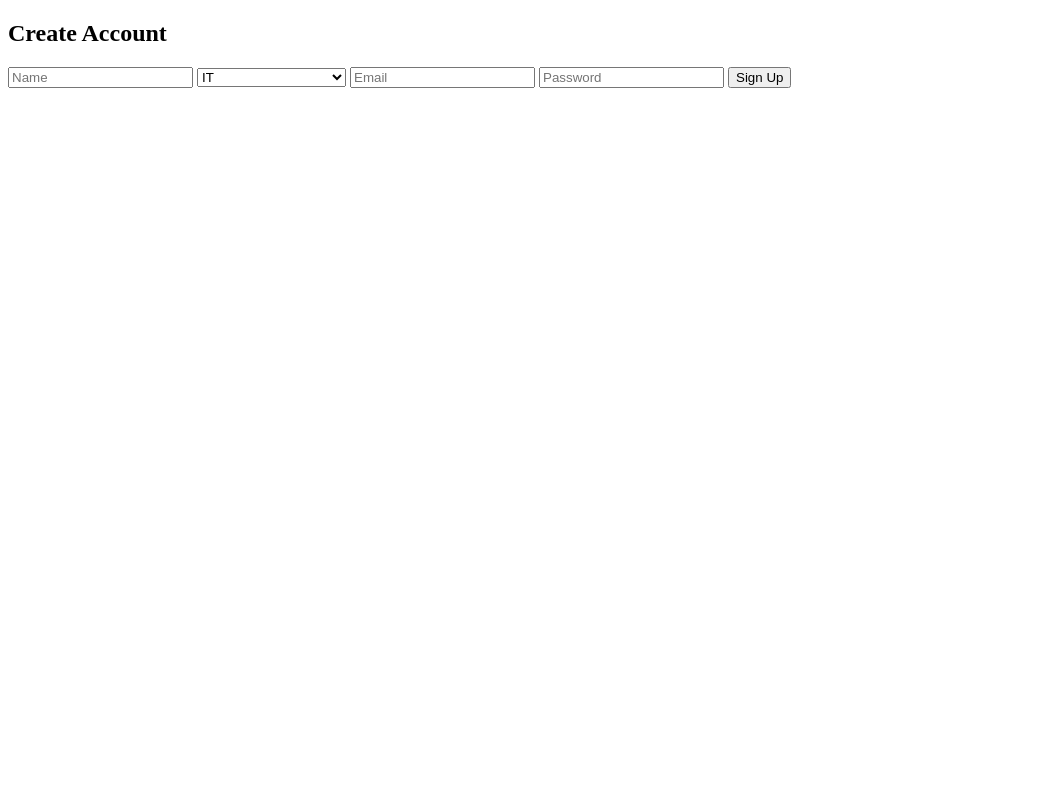
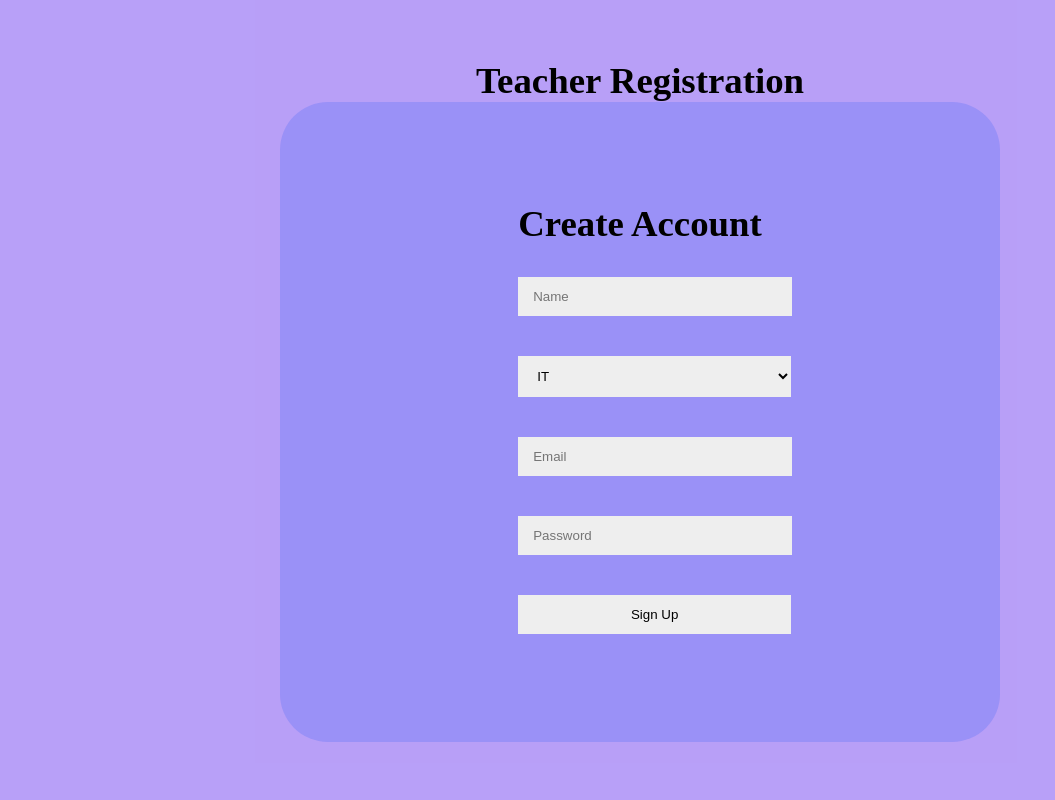
Before and after one commit to atharvaKhewalkar/Thesupervisor, a Flask app: page /teacherLogin in a window 1280 px wide. Shown: the whole page, without its empty margins (0-1055 px from the left). Run offline with Flask 3, Linux system fonts and the light colour scheme; some libraries are stand-ins or nearby versions.

Commit message:
teacher login design

```diff
--- a/static/teacherlogin.css
+++ b/static/teacherlogin.css
@@ -1,3 +1,56 @@
-/* .content{
-    background-color: aqua;
-} */
+section{
+    display: flex;
+    align-items: center;
+    width: 100%;
+    height: 100vh;
+    justify-content: center;
+    background-color: #a07ff5be;
+    flex-direction: column;
+
+}
+*{
+    padding: 0%;
+    margin: 0%;
+}
+h1{
+    font-size: 2.3rem;
+}
+
+.content{
+    background-color: #6a7af863;
+    align-items: center;
+
+    display: flex;
+    justify-content: center;
+    width: 90vh;
+    height: 80vh;
+    border-radius: 3rem;
+
+}
+.form{
+    display: flex;
+    flex-direction: column;
+    gap: 1.5rem;
+
+}
+.form input {
+    background: #eee;
+    border: none;
+    padding: 12px 15px;
+    margin: 8px 0;
+    width: 100%;
+}
+.form select{
+    background: #eee;
+    border: none;
+    padding: 12px 15px;
+    margin: 8px 0;
+    width: 112%;
+}
+.form button{
+    background: #eee;
+    border: none;
+    padding: 12px 15px;
+    margin: 8px 0;
+    width: 112%;
+}
--- a/templates/teacherlogin.html
+++ b/templates/teacherlogin.html
@@ -8,9 +8,10 @@
 </head>
 <body>
     <section>
+        <h1 align="center">Teacher Registration</h1>
         <div class="content">
-            <form method=POST action="{{ url_for('signUpTeacher') }}">
-                <h1>Create Account</h1>
+            <form method=POST action="{{ url_for('signUpTeacher') }}" class="form">
+                <h1 align="center" >Create Account</h1>
                 <input type="text" name="username" placeholder="Name" />
 
                 <select class="form-select" name="department" aria-label="Select Department">
```
